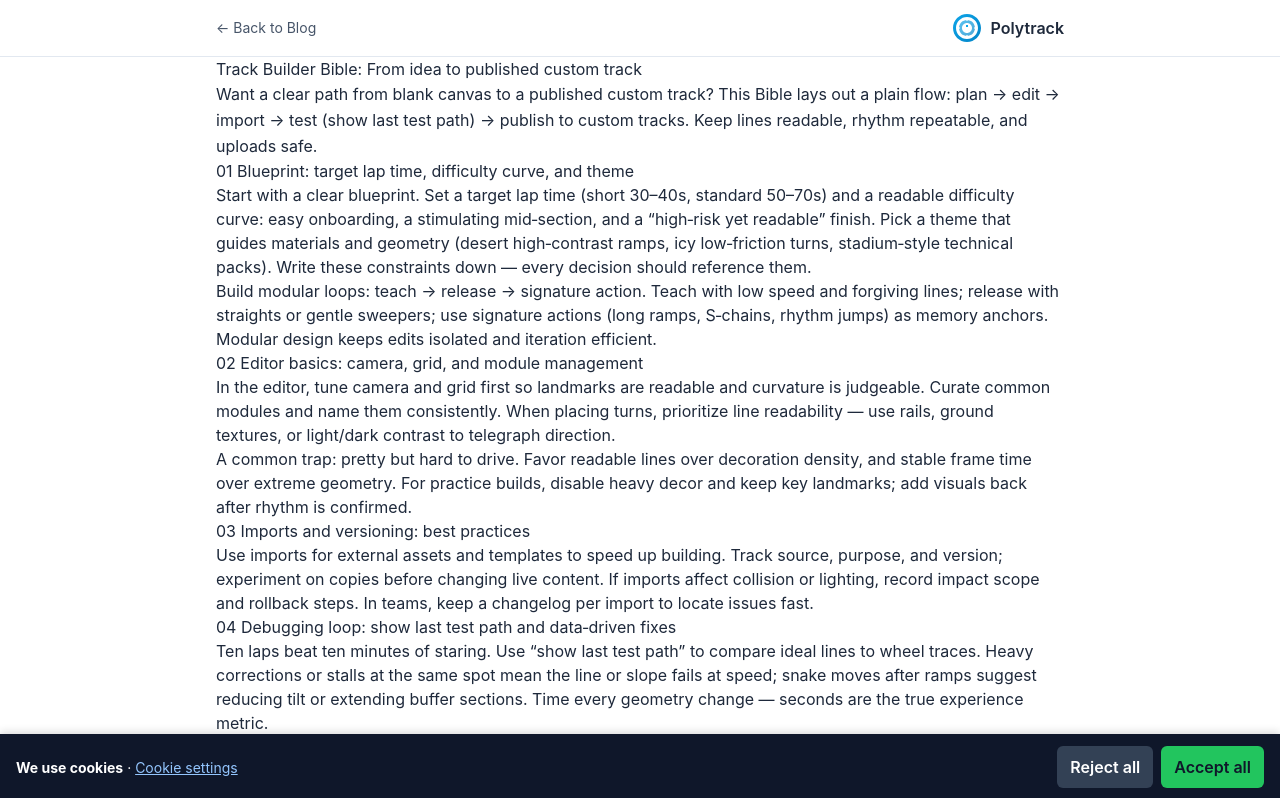
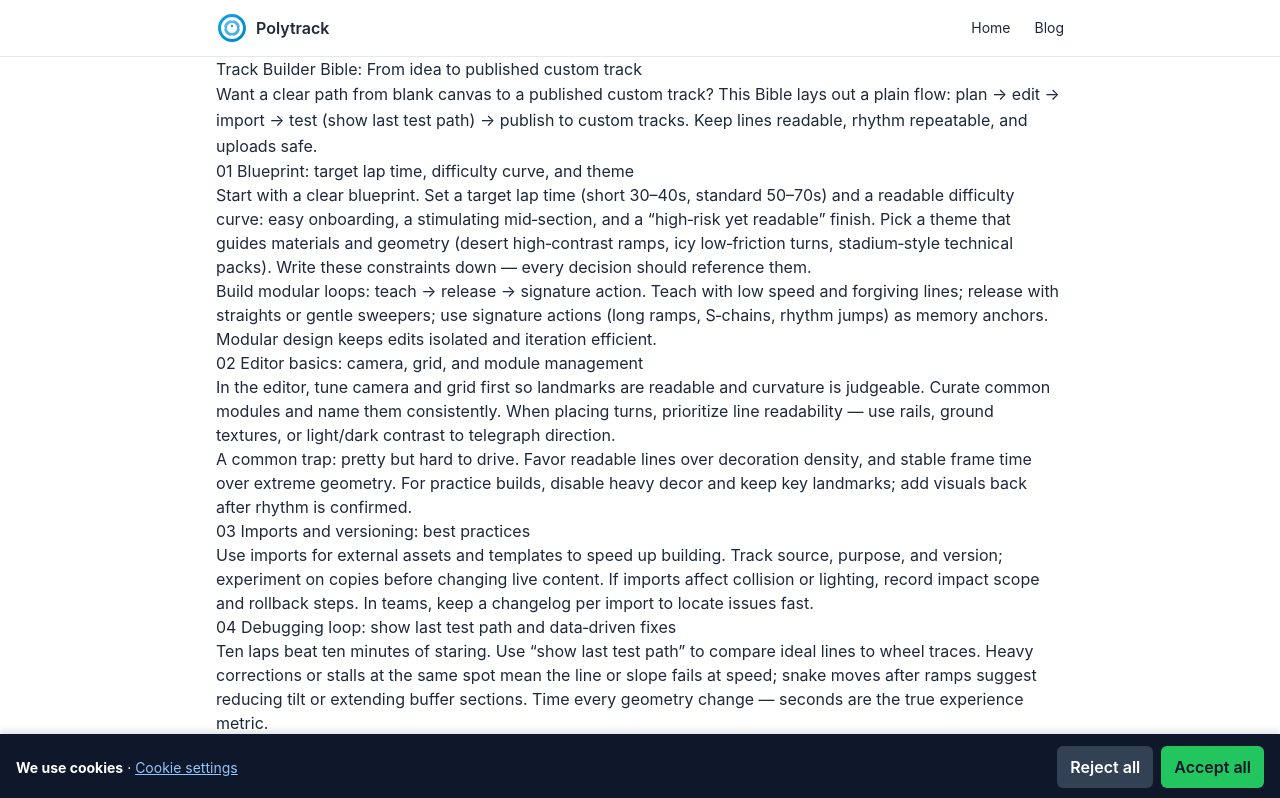
Before and after one commit to elng12/polytrack.best, a website: page blog/track-builder-guide.html in a window 1280 px wide. Shown: the top 798 px of the page. Drawn offline with nearby package versions, Linux system fonts and the light colour scheme.

Commit message:
feat(blog/nav): unify top navigation across blog pages; switch blog index footer links to relative

```diff
--- a/blog/track-builder-guide.html
+++ b/blog/track-builder-guide.html
@@ -38,11 +38,14 @@
 <body class="bg-white text-slate-800 antialiased">
   <header class="border-b border-slate-200">
     <div class="max-w-4xl mx-auto px-4 md:px-6 h-14 flex items-center justify-between">
-      <a href="https://polytrack.best/blog/" class="text-sm text-slate-600 hover:text-sky-700">← Back to Blog</a>
-      <a href="https://polytrack.best/" class="flex items-center gap-2" aria-label="Polytrack Home">
+      <a href="/" class="flex items-center gap-2" aria-label="Polytrack Home">
         <img src="/assets/logo.svg" alt="Polytrack logo" class="h-5 w-5" />
         <span class="font-semibold">Polytrack</span>
       </a>
+      <nav class="hidden md:flex items-center gap-6 text-sm">
+        <a href="/" class="hover:text-slate-900 transition-colors">Home</a>
+        <a href="/blog/" class="hover:text-slate-900 transition-colors">Blog</a>
+      </nav>
     </div>
   </header>
 
```
Also changed, not shown: blog/community-tracks-showcase.html (+5 -2 lines), blog/ghost-racing-strategies.html (+5 -2 lines), blog/index.html (+6 -6 lines), blog/mobile-controls-setup.html (+5 -2 lines), blog/performance-optimization-tips.html (+5 -2 lines).
